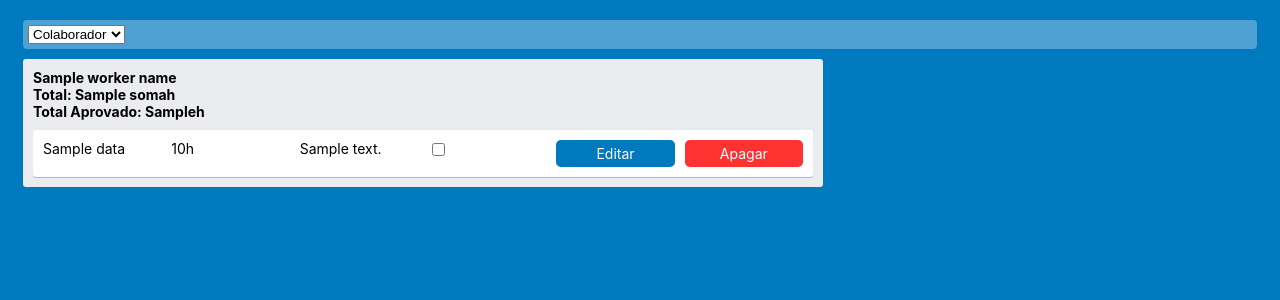
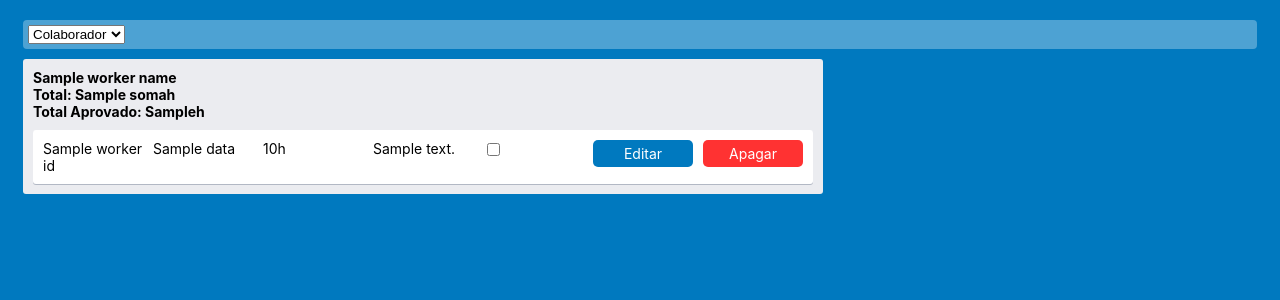
Before and after one commit to lmoura/BancoHoras, a Flask app: template templates/bh_list.html in a window 1280 px wide. Shown: the part 23-323 px from the top of the page. Run offline with Flask 2, Linux system fonts and the light colour scheme; the template is opened without the code that fills it: most values are stand-ins (such as "Sample title", 1, 10 or a date in 2020).

Commit message:
Icluir Todos na lista de BH

```diff
--- a/bh_db.py
+++ b/bh_db.py
@@ -25,7 +25,7 @@ class Worker(Model):
 
 
 class BH(Model):
-    worker_id = ForeignKeyField(Worker, backref='turnos')
+    worker_id = ForeignKeyField(Worker, backref='bh')
     data_pedido = DateField()
     data = DateField()
     duration = TimeField()
@@ -35,6 +35,7 @@ class BH(Model):
     class Meta:
         database = db
         table_name = bh_tbl
+        order_by = ('data',)
 
 
 def add_worker(worker):
@@ -91,11 +92,20 @@ def get_bh(worker_name):
         soma_approved = BH.select(fn.SUM(BH.duration)).where(BH.worker_id == a_worker.id, BH.approved == 1).scalar()
         if soma_approved is None:
             soma_approved = 0
-        print(f"soma_approved: {soma_approved}")
-        return BH.select().where(BH.worker_id == a_worker.id).order_by(BH.data), soma, soma_approved
+        return a_worker.bh, soma, soma_approved
+        # return BH.select().where(BH.worker_id == a_worker.id).order_by(BH.data), soma, soma_approved
     else:
         print("get_bh: I don't now this guy! " + worker_name)
         return None
+
+
+def get_bh_all():
+    soma = BH.select(fn.SUM(BH.duration)).scalar()
+    soma_approved = BH.select(fn.SUM(BH.duration)).where(BH.approved == 1).scalar()
+    if soma_approved is None:
+        soma_approved = 0
+
+    return BH.select(BH, Worker).join(Worker).order_by(Worker.name, BH.data), soma, soma_approved
 
 
 def init_db():
--- a/main.py
+++ b/main.py
@@ -20,7 +20,7 @@ def index():
                 workers_ = bh_db.get_dep_workers_list(True)
                 return render_template('bh_form.html', workers=workers_, is_admin=is_admin)
             else:
-                return 'Wrong password!'
+                return '<h1>Wrong password!</h1>'
         else:
             bh_db.add_bh(form_data['workers'], form_data['data'], form_data['horas'], form_data['desc'], False)
             return render_template('new_entry.html', form_data=form_data, is_admin=is_admin)
@@ -41,13 +41,16 @@ def workers_list():
 def bancohoras_list():
     workers_ = bh_db.get_dep_workers_list(False)
     if request.method == 'GET':
-        worker_name_ = ''
-        entradas_ = None
+        worker_name_ = 'Todos'
+        entradas_, soma_, soma_approved_ = bh_db.get_bh_all()
         return render_template('bh_list.html', entradas=entradas_, worker_name=worker_name_, workers=workers_, is_admin=is_admin)
     if request.method == 'POST':
         form_data = request.form
         worker_name_ = form_data['workers']
-        entradas_, soma_, soma_approved_ = bh_db.get_bh(worker_name_)
+        if worker_name_ == 'Todos':
+            entradas_, soma_, soma_approved_ = bh_db.get_bh_all()
+        else:
+            entradas_, soma_, soma_approved_ = bh_db.get_bh(worker_name_)
         return render_template('bh_list.html', entradas=entradas_, worker_name=worker_name_, workers=workers_, soma=soma_, soma_approved=soma_approved_, is_admin=is_admin)
 
 
--- a/static/css/style.css
+++ b/static/css/style.css
@@ -137,7 +137,7 @@ body {
   }
 
   .card-bh-list {
-    grid-template-columns: repeat(6, 1fr);
+    grid-template-columns: repeat(7, 1fr);
   }
 
   .add-card {
--- a/templates/bh_list.html
+++ b/templates/bh_list.html
@@ -12,6 +12,7 @@ Banco de Horas
                 <form action="" method="POST" id="banco">
                     <select id="workers" name="workers" onchange="this.form.submit()" required>
                         <option value="" disabled selected hidden>Colaborador</option>
+                        <option value="Todos">Todos</option>
                         {% for item in workers %}
                         <option value="{{ item.name }}">{{ item.name }}</option>
                         {% endfor %}
@@ -31,6 +32,9 @@ Banco de Horas
             </div>
             {% for item in entradas %}
             <div class="card-bh-list" onclick="location.href = '/';">
+                <div>
+                    {{ item.worker_id.name }}
+                </div>
                 <div>
                     {{ item.data }}
                 </div>
```
